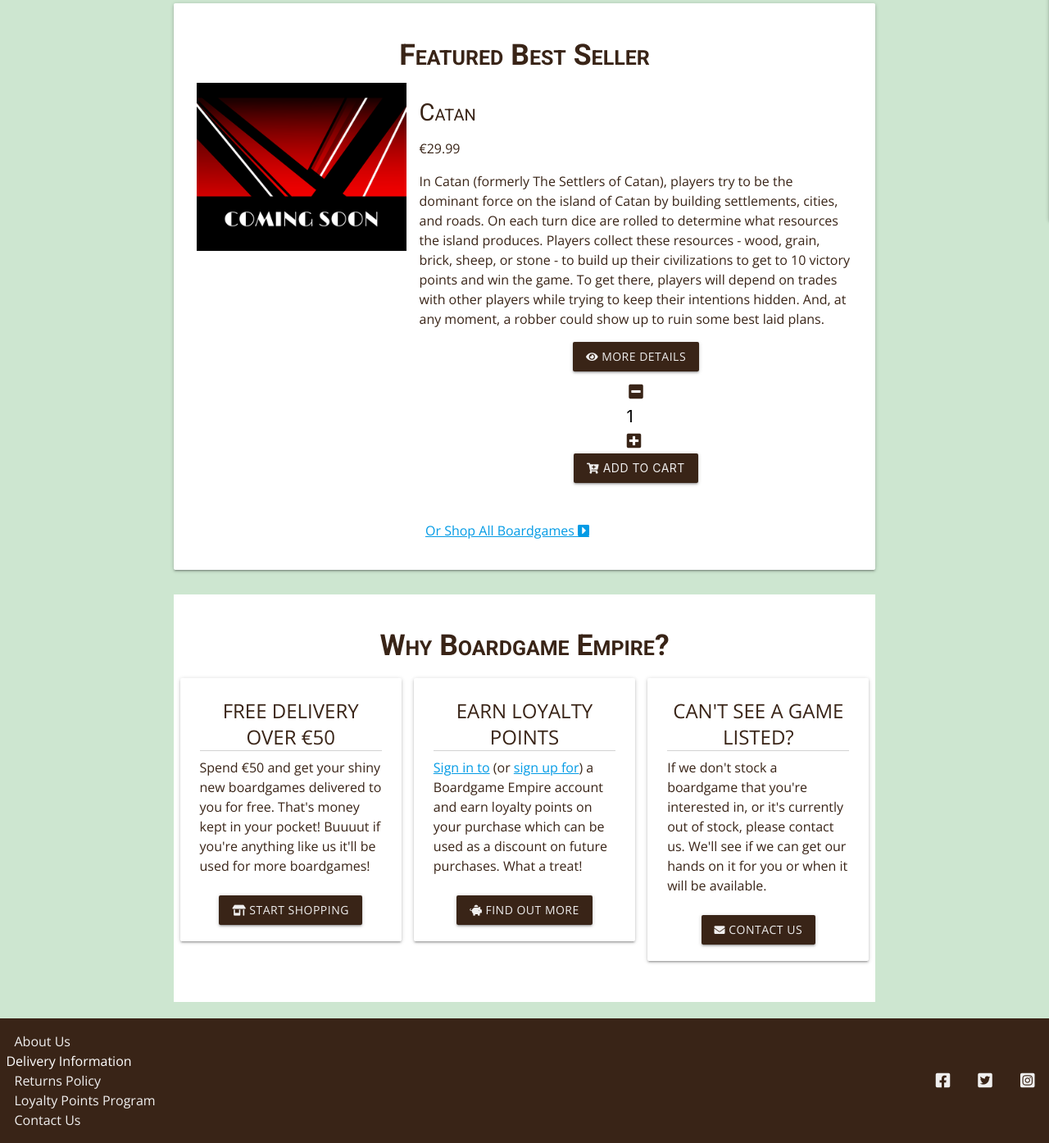
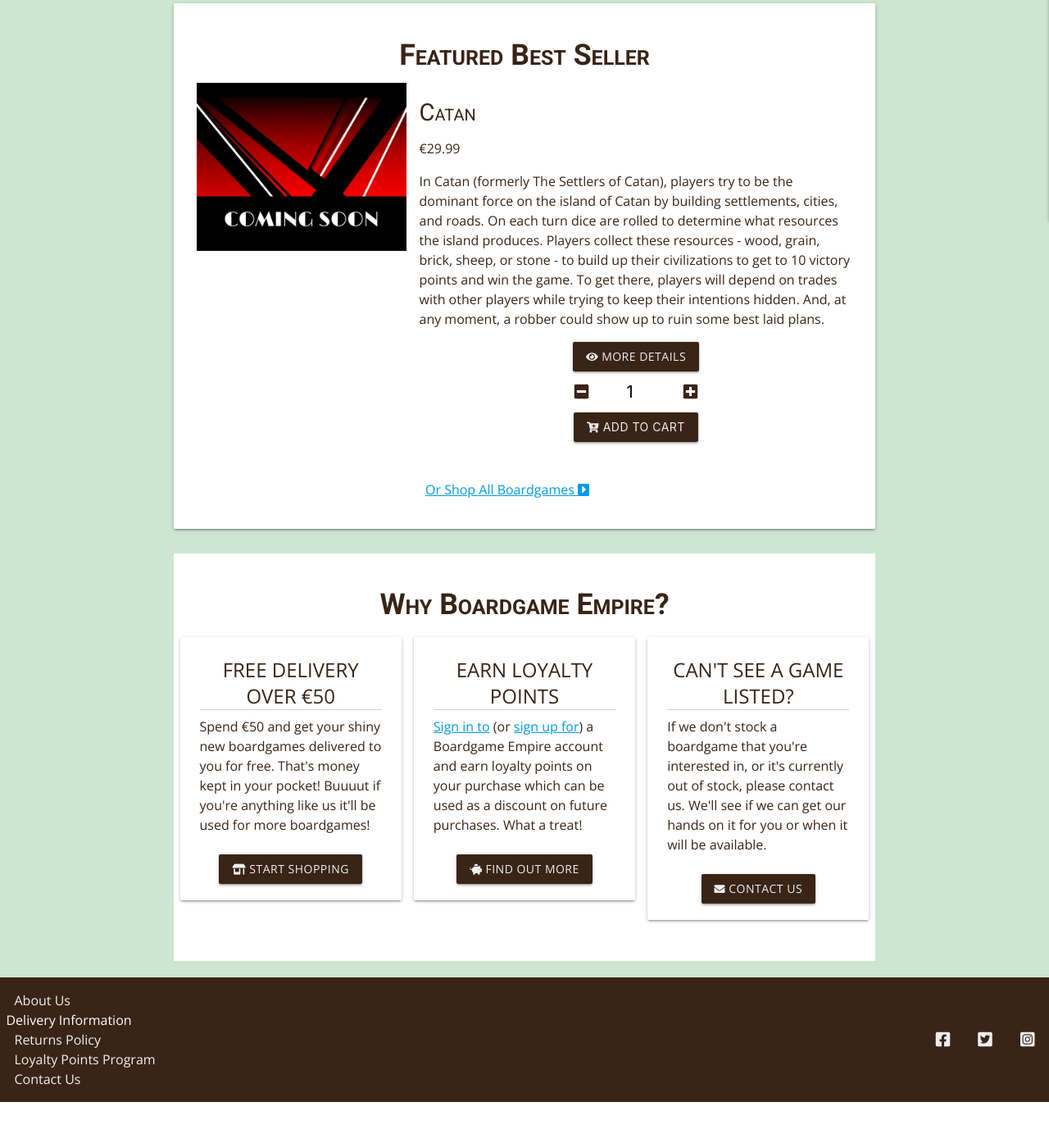
Before and after one commit to mark-obeirne/boardgameempire, a Django app: page / in a window 1280 px wide. Shown: the part 591-1985 px from the top of the page at 82% size. After the commit the page ends 1935 px from the top, so only its background shows below. Run offline with Django 3.2, Linux system fonts and the light colour scheme; data comes from the database, SQL or seed files in the repository; parts of the project's set-up code (start-up, migrations or seed data) failed here and were passed over; some libraries are stand-ins or nearby versions.

Commit message:
Update layout of quantity adjustment buttons
- Add row to contain quantity adjustment buttons
- Add classes to control layout of quantity adjustment buttons
- Add row to contain add to cart button

```diff
--- a/home/templates/home/index.html
+++ b/home/templates/home/index.html
@@ -35,12 +35,25 @@
                                 {% if best_seller.inventory > 0 %}
                                 <form class="form" method="POST" action="{% url 'add_to_cart' best_seller.id %}">
                                     {% csrf_token %}
-                                    <span class="qty-btn qty-decrease" data-product-id="{{ best_seller.id }}" id="decrease-qty_{{ best_seller.id }}"><i class="fas fa-minus-square text-brown"></i></span>
-                                    <input class="product-qty-input narrow-input" type="number" name="quantity" value="1" min="1" max="{{ best_seller.inventory }}" data-item_id="{{ best_seller.id }}" id="product-qty-input">
-                                    <span class="qty-btn qty-increase" data-product-id="{{ best_seller.id }}" id="increase-qty_{{ best_seller.id }}"><i class="fas fa-plus-square text-brown"></i></span>
-                                    <button class="btn waves-effect waves-light text-light bg-brown qty-submit block" id="add-cart-btn" type="submit" name="action">
-                                        <i class="fas fa-cart-plus"></i> Add to Cart
-                                    </button>
+                                    <div class="row qty-input-row">
+                                        <div class="col s4 l4 offset-l1 right-align">
+                                            <span class="qty-btn qty-decrease" data-product-id="{{ best_seller.id }}" id="decrease-qty_{{ best_seller.id }}"><i class="fas fa-minus-square text-brown"></i></span>
+                                        </div>
+                                        <div class="col s4 l2">
+                                            <input class="product-qty-input" type="number" name="quantity" value="1" min="1" max="{{ best_seller.inventory }}" data-item_id="{{ best_seller.id }}" id="product-qty-input">
+                                        </div>
+                                        <div class="col s4 left-align">
+                                            <span class="qty-btn qty-increase" data-product-id="{{ best_seller.id }}" id="increase-qty_{{ best_seller.id }}"><i class="fas fa-plus-square text-brown"></i></span>
+                                        </div>
+                                    </div>
+                                    <div class="row">
+                                        <div class="col s12">
+                                            <button class="btn waves-effect waves-light text-light bg-brown qty-submit block" id="add-cart-btn" type="submit" name="action">
+                                                <i class="fas fa-cart-plus"></i> Add to Cart
+                                            </button>
+                                        </div>
+                                    </div>
+
                                     <input type="hidden" name="redirect_url" value="{{ request.path }}">
                                 </form>
                                 {% else %}
@@ -101,6 +114,7 @@
 {% block postloadjs %}
     {{ block.super }}
     <script src="{% static 'js/home.js' %}"></script>
+    <script src="{% static 'js/script.js' %}"></script>
 
-    {% include 'products/includes/quantity_adjustment_script.html' %}
+
 {% endblock %}
```
